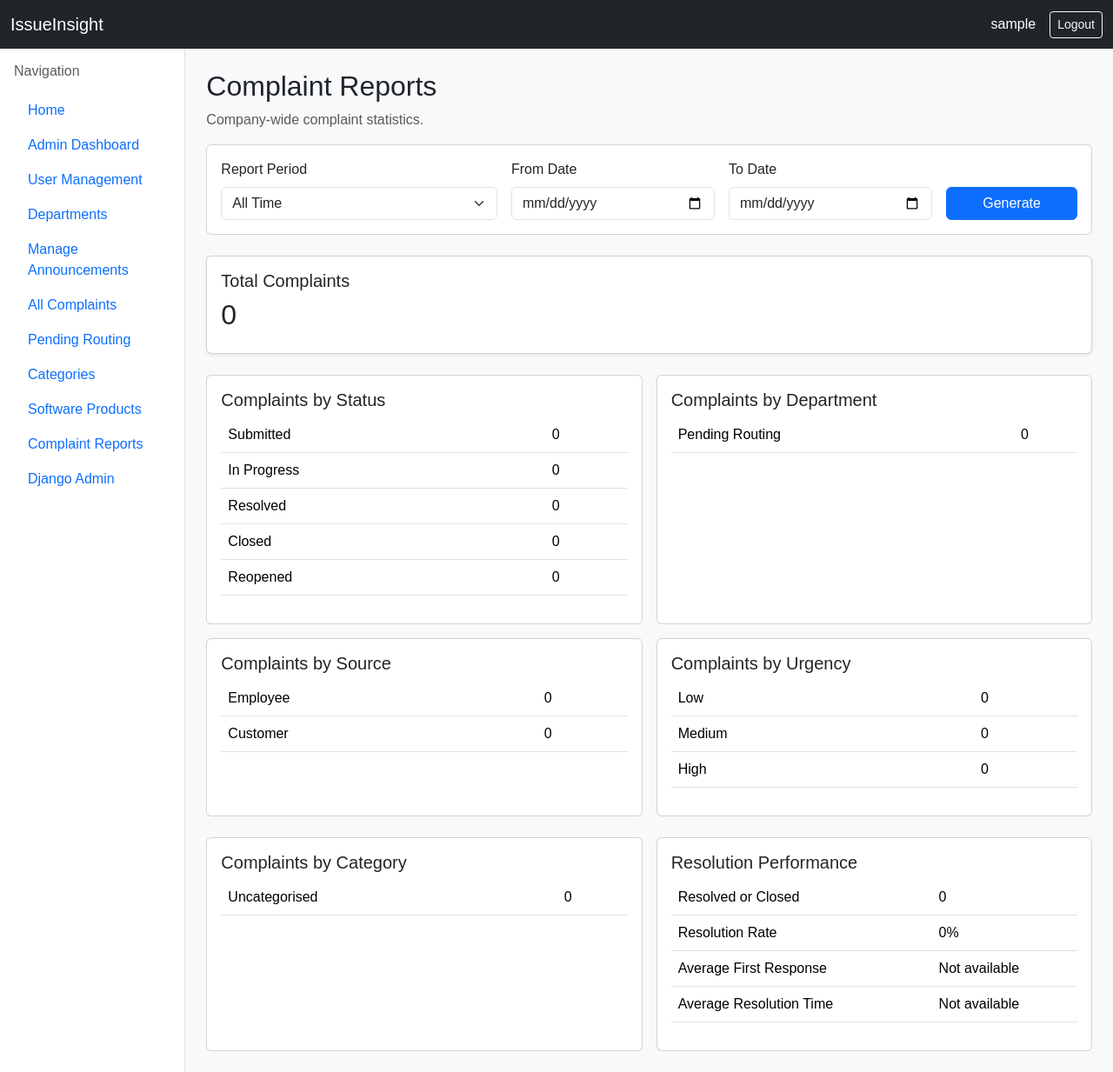
After one commit to Jyothy-p-anil/IssueInsight, a Django app: page /management/reports/ in a window 1280 px wide. The commit adds this page. Shown: the whole page at 87% size. Run offline with Django 5.2, Linux system fonts and the light colour scheme; the visitor is signed in with stand-in values (Sample User, id 1); data that the repository does not hold is empty.

Commit message:
feat(module-13): implement admin complaint reporting

```diff
--- a/config/urls.py
+++ b/config/urls.py
@@ -381,6 +381,14 @@ path(
     views.delete_announcement,
     name='delete_announcement'
 ),
+
+
+    path(
+        'management/reports/',
+        views.admin_reports,
+        name='admin_reports'
+    ),
+
 path(
     "contact-directory/",
     ticket_views.public_contact_directory,
--- a/templates/base.html
+++ b/templates/base.html
@@ -134,9 +134,12 @@
                                 Software Products
                             </a>
 
-                            <span class="nav-link text-muted">
-                                Analytics (Coming Soon)
-                            </span>
+
+                            <a class="nav-link"
+                            href="{% url 'admin_reports' %}">
+                                Complaint Reports
+                            </a>
+
 
                         {% elif user.role == 'employee' %}
 
--- /dev/null
+++ b/templates/tickets/admin_reports.html
@@ -0,0 +1,206 @@
+
+{% extends 'base.html' %}
+
+{% block title %}Complaint Reports | IssueInsight{% endblock %}
+
+{% block content %}
+
+<h2>Complaint Reports</h2>
+<p class="text-muted">
+    Company-wide complaint statistics.
+</p>
+
+<form method="get" class="card card-body mb-4">
+
+    <div class="row g-3 align-items-end">
+
+        <div class="col-md-4">
+            <label class="form-label">Report Period</label>
+            <select name="period" class="form-select"
+                    id="report-period">
+                <option value="all"
+                    {% if selected_period == 'all' %}selected{% endif %}>
+                    All Time
+                </option>
+                <option value="last30"
+                    {% if selected_period == 'last30' %}selected{% endif %}>
+                    Last 30 Days
+                </option>
+                <option value="custom"
+                    {% if selected_period == 'custom' %}selected{% endif %}>
+                    Custom Date Range
+                </option>
+            </select>
+        </div>
+
+        <div class="col-md-3">
+            <label class="form-label">From Date</label>
+            <input type="date" name="date_from"
+                   class="form-control"
+                   value="{{ date_from }}">
+        </div>
+
+        <div class="col-md-3">
+            <label class="form-label">To Date</label>
+            <input type="date" name="date_to"
+                   class="form-control"
+                   value="{{ date_to }}">
+        </div>
+
+        <div class="col-md-2">
+            <button type="submit"
+                    class="btn btn-primary w-100">
+                Generate
+            </button>
+        </div>
+
+    </div>
+
+    {% if filter_error %}
+        <div class="alert alert-danger mt-3 mb-0">
+            {{ filter_error }}
+        </div>
+    {% endif %}
+
+</form>
+
+
+<div class="card shadow-sm mb-4">
+    <div class="card-body">
+        <h5>Total Complaints</h5>
+        <h2>{{ total }}</h2>
+    </div>
+</div>
+
+<div class="row g-3">
+
+    <div class="col-md-6">
+        <div class="card h-100">
+            <div class="card-body">
+                <h5>Complaints by Status</h5>
+                <table class="table">
+                    {% for item in status_report %}
+                    <tr>
+                        <td>{{ item.label }}</td>
+                        <td>{{ item.count }}</td>
+                    </tr>
+                    {% endfor %}
+                </table>
+            </div>
+        </div>
+    </div>
+
+    <div class="col-md-6">
+        <div class="card h-100">
+            <div class="card-body">
+                <h5>Complaints by Department</h5>
+                <table class="table">
+                    {% for item in department_report %}
+                    <tr>
+                        <td>{{ item.name }}</td>
+                        <td>{{ item.count }}</td>
+                    </tr>
+                    {% endfor %}
+                </table>
+            </div>
+        </div>
+    </div>
+
+    <div class="col-md-6">
+        <div class="card h-100">
+            <div class="card-body">
+                <h5>Complaints by Source</h5>
+                <table class="table">
+                    {% for item in source_report %}
+                    <tr>
+                        <td>{{ item.label }}</td>
+                        <td>{{ item.count }}</td>
+                    </tr>
+                    {% endfor %}
+                </table>
+            </div>
+        </div>
+    </div>
+
+    <div class="col-md-6">
+        <div class="card h-100">
+            <div class="card-body">
+                <h5>Complaints by Urgency</h5>
+                <table class="table">
+                    {% for item in urgency_report %}
+                    <tr>
+                        <td>{{ item.label }}</td>
+                        <td>{{ item.count }}</td>
+                    </tr>
+                    {% endfor %}
+                </table>
+            </div>
+        </div>
+    </div>
+
+</div>
+
+
+<div class="row g-3 mt-2">
+
+    <div class="col-md-6">
+        <div class="card h-100">
+            <div class="card-body">
+                <h5>Complaints by Category</h5>
+
+                <table class="table">
+                    {% for item in category_report %}
+                    <tr>
+                        <td>{{ item.name }}</td>
+                        <td>{{ item.count }}</td>
+                    </tr>
+                    {% endfor %}
+                </table>
+            </div>
+        </div>
+    </div>
+
+    <div class="col-md-6">
+        <div class="card h-100">
+            <div class="card-body">
+                <h5>Resolution Performance</h5>
+
+                <table class="table">
+                    <tr>
+                        <td>Resolved or Closed</td>
+                        <td>{{ completed_count }}</td>
+                    </tr>
+                    <tr>
+                        <td>Resolution Rate</td>
+                        <td>{{ resolution_rate }}%</td>
+                    </tr>
+                    <tr>
+                        <td>Average First Response</td>
+                        <td>
+                            {% if average_response_hours is not None %}
+                                {{ average_response_hours }} hours
+                            {% else %}
+                                Not available
+                            {% endif %}
+                        </td>
+                    </tr>
+                    <tr>
+                        <td>Average Resolution Time</td>
+                        <td>
+                            {% if average_resolution_hours is not None %}
+                                {{ average_resolution_hours }} hours
+                            {% else %}
+                                Not available
+                            {% endif %}
+                        </td>
+                    </tr>
+                </table>
+
+            </div>
+        </div>
+    </div>
+
+</div>
+
+
+{% endblock %}
--- a/tickets/views.py
+++ b/tickets/views.py
@@ -312,6 +312,168 @@ def support_dashboard(request):
         'trend_resolved': trend_resolved,
     })
 
+
+# Module 13 — Admin company-wide reporting
+
+
+@role_required('admin')
+def admin_reports(request):
+    tickets = Ticket.objects.all()
+
+    selected_period = request.GET.get('period', 'all')
+    date_from = request.GET.get('date_from', '')
+    date_to = request.GET.get('date_to', '')
+    today = timezone.localdate()
+    filter_error = ''
+
+    if selected_period == 'last30':
+        start_date = today - timedelta(days=29)
+        tickets = tickets.filter(
+            created_at__date__gte=start_date,
+            created_at__date__lte=today,
+        )
+
+    elif selected_period == 'custom':
+        try:
+            if not date_from or not date_to:
+                raise ValueError('Both dates are required.')
+
+            start_date = date.fromisoformat(date_from)
+            end_date = date.fromisoformat(date_to)
+
+            if start_date > end_date:
+                raise ValueError('Start date is after end date.')
+
+            tickets = tickets.filter(
+                created_at__date__gte=start_date,
+                created_at__date__lte=end_date,
+            )
+
+        except ValueError:
+            filter_error = 'Please enter a valid date range.'
+            selected_period = 'all'
+            date_from = ''
+            date_to = ''
+
+    else:
+        selected_period = 'all'
+
+
+    total = tickets.count()
+
+    status_report = [
+        {
+            'label': label,
+            'count': tickets.filter(status=value).count(),
+        }
+        for value, label in Ticket.STATUS_CHOICES
+    ]
+
+    department_report = [
+        {
+            'name': department.name,
+            'count': tickets.filter(
+                department=department
+            ).count(),
+        }
+        for department in Department.objects.order_by('name')
+    ]
+
+    department_report.append({
+        'name': 'Pending Routing',
+        'count': tickets.filter(
+            department__isnull=True
+        ).count(),
+    })
+
+    source_report = [
+        {
+            'label': label,
+            'count': tickets.filter(division=value).count(),
+        }
+        for value, label in Ticket.DIVISION_CHOICES
+    ]
+
+    urgency_report = [
+        {
+            'label': label,
+            'count': tickets.filter(urgency=value).count(),
+        }
+        for value, label in Ticket.URGENCY_CHOICES
+    ]
+
+
+    # Module 13 — Category statistics
+    category_report = [
+        {
+            'name': category.name,
+            'count': tickets.filter(category=category).count(),
+        }
+        for category in Category.objects.order_by('name')
+    ]
+
+    category_report.append({
+        'name': 'Uncategorised',
+        'count': tickets.filter(category__isnull=True).count(),
+    })
+
+    # Response and resolution performance
+    response_durations = [
+        ticket.response_duration.total_seconds()
+        for ticket in tickets
+        if ticket.response_duration is not None
+    ]
+
+    resolution_durations = [
+        ticket.resolution_duration.total_seconds()
+        for ticket in tickets
+        if ticket.resolution_duration is not None
+    ]
+
+    def average_hours(durations):
+        if not durations:
+            return None
+
+        return round(
+            sum(durations) / len(durations) / 3600,
+            2
+        )
+
+    average_response_hours = average_hours(response_durations)
+    average_resolution_hours = average_hours(resolution_durations)
+
+    completed_count = tickets.filter(
+        status__in=['resolved', 'closed']
+    ).count()
+
+    resolution_rate = (
+        round(completed_count / total * 100, 2)
+        if total else 0
+    )
+
+
+    return render(
+        request,
+        'tickets/admin_reports.html',
+        {
+            'total': total,
+            'status_report': status_report,
+            'department_report': department_report,
+            'source_report': source_report,
+            'urgency_report': urgency_report,
+            'selected_period': selected_period,
+            'date_from': date_from,
+            'date_to': date_to,
+            'filter_error': filter_error,
+            'category_report': category_report,
+            'average_response_hours': average_response_hours,
+            'average_resolution_hours': average_resolution_hours,
+            'resolution_rate': resolution_rate,
+            'completed_count': completed_count,
+
+
+        }
+    )
 
 @role_required('admin')
 def admin_dashboard(request):
```
